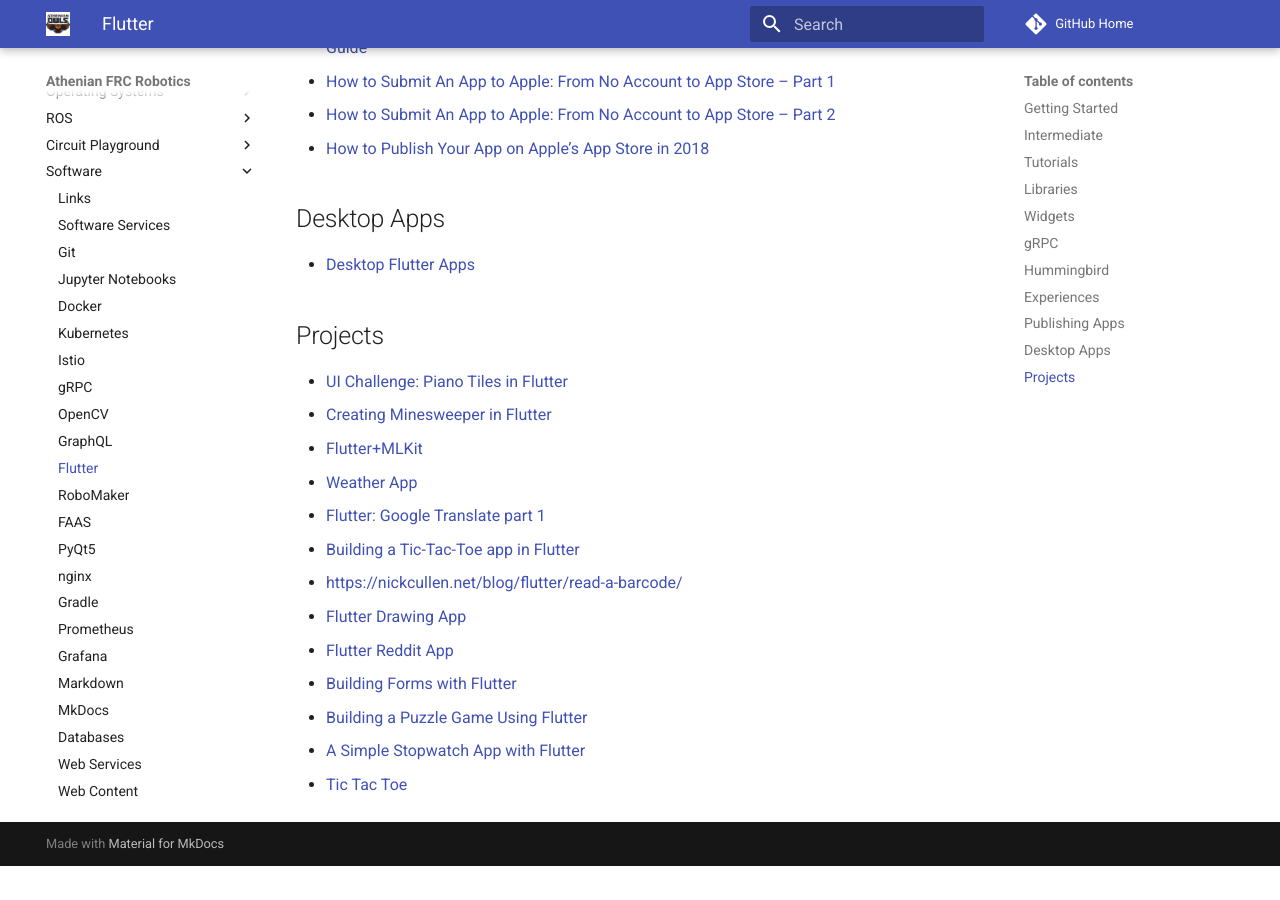
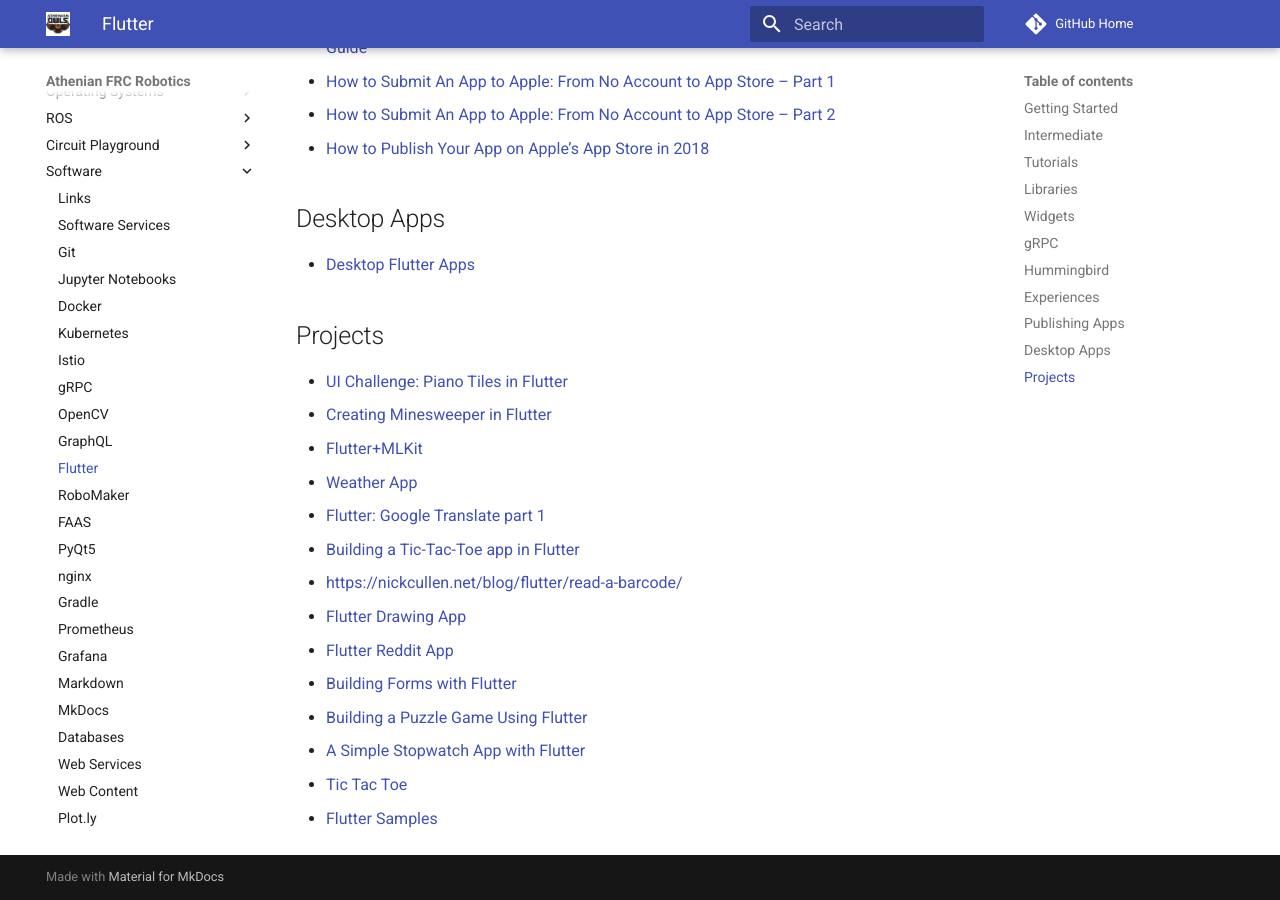
Before and after one commit to athenian-robotics/athenian-robotics-mkdocs, an MkDocs documentation site: the page built from docs/flutter.md, in a window 1280 px wide and 900 px high, scrolled down 2429 px. Built offline with MkDocs 1.6.1 and Material for MkDocs 9.7.7, drawn with Linux system fonts in a browser that asks for light colours; comment, search, counter and statistics services are not loaded; before the commit the page ends 3295 px from its top, so only the background shows below that.

Commit message:
Update docs

```diff
--- a/docs/flutter.md
+++ b/docs/flutter.md
@@ -46,6 +46,7 @@
 * [Simple ways to pass to and share data with widgets/pages](https://medium.com/flutter-community/simple-ways-to-pass-to-and-share-data-with-widgets-pages-f8988534bd5b)
 * [SizedBox](https://www.youtube.com/watch?v=EHPu_DzRfqA)
 
+
 ## gRPC
 * [Flutter ❤ GRPC](https://medium.com/flutter-community/flutter-grpc-810f87612c6d)
 * [Asynchronous Flutter chat client with Go chat server which are powered by gRPC](https://medium.com/flutter-community/tutorial-asynchronous-flutter-chat-client-with-go-chat-server-which-are-powered-by-grpc-simple-ce913066861c)
@@ -85,3 +86,4 @@
 * [Building a Puzzle Game Using Flutter](https://medium.com/@dragosholban/building-a-puzzle-game-using-flutter-6f629873102d)
 * [A Simple Stopwatch App with Flutter](https://medium.com/@na.nibir/a-simple-stopwatch-app-with-flutter-8b33039ce0d4)
 * [Tic Tac Toe](https://github.com/nonybrighto/flutter_firebase_tic_tac_toe)
+* [Flutter Samples](https://github.com/diegoveloper/flutter-samples)
```
